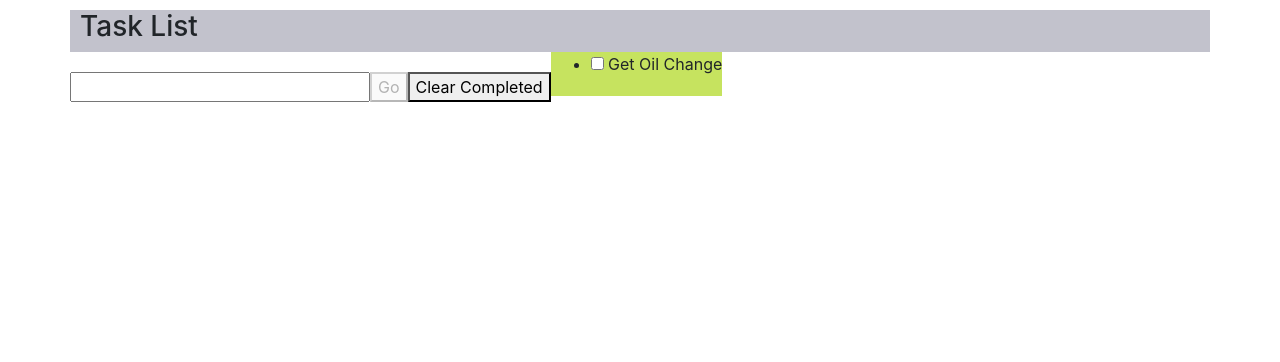
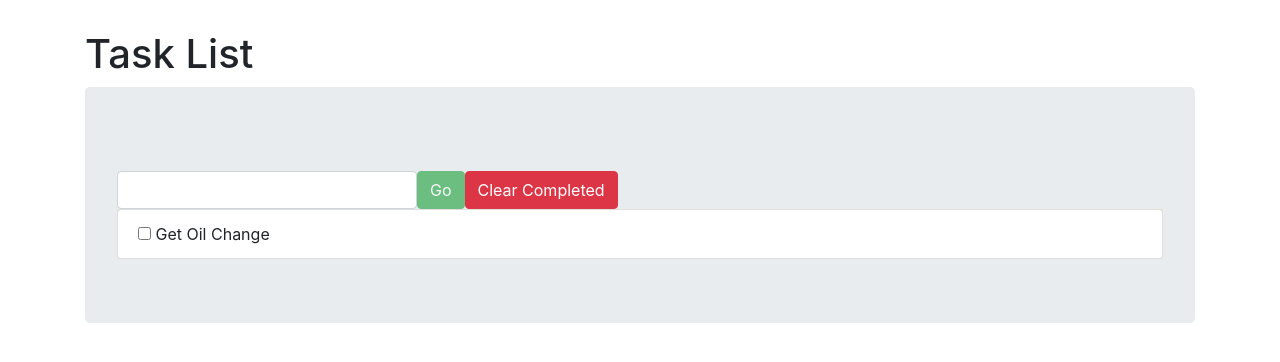
Before and after one commit to felicedeNigris/self-destroy-tasklist, a website: page index.html in a window 1280 px wide. Drawn offline with nearby package versions, Linux system fonts and the light colour scheme.

Commit message:
Added sexy bootstrap styling

```diff
--- a/app/app.js
+++ b/app/app.js
@@ -2,8 +2,8 @@ var ToDo = angular.module('ToDo',['ngRoute']);
 
 
     ToDo.config(['$routeProvider','$locationProvider',function($routeProvider, $locationProvider) {
-      $routeProvider.when('/taskbar_view',{templateUrl:"views/taskbar_view.html"});
-      $routeProvider.otherwise({redirectTo: '/taskbar_view'});
+      $routeProvider.when('/',{templateUrl:"views/taskbar_view.html"});
+      $routeProvider.otherwise({redirectTo: '/'});
       $locationProvider.html5Mode({enabled:true, requireBase: false});
 
     }]);
--- a/assets/css+stylesheets/styles.css
+++ b/assets/css+stylesheets/styles.css
@@ -6,30 +6,20 @@
 
 }
 
-ul>li>.done{
+.done{
   text-decoration: line-through;
   color:purple;
-  background-color:#FF702E;
-
 }
 
-.form-inline{
-  margin-top:100px;
-  margin-bottom:10px;
-}
 
 ul {
   background-color:#C6E35F;
 }
 
-h3{
-  padding-left:10px;
-}
+#currentTasks-bg{
 
-#currentTasks-bg{
-  background-color: #C2C2CC;
-  padding:0px;
-  margin-top:-20px;
+  margin-bottom:1px;
+  width:100%;
 }
 
 #form-border{
--- a/views/taskbar_view.html
+++ b/views/taskbar_view.html
@@ -1,19 +1,24 @@
 <div class="row">
   <div class="col-sm-12" id="currentTasks-bg">
-    <h3>Task List</h3>
+    <h1>Task List</h1>
   </div>
 </div> <!-- end row -->
 <div class="row" ng-controller='todoController'><!-- link todoController wrapper-->
-  <form class="form-inline" name="frm" ng-submit="addTodo()" id="form-border">
-    <input type="text" name="newtodo" ng-model="newtodo" required="" id="inputform" />
-    <button ng-disabled="frm.$invalid">Go</button>
-    <button ng-click="clearCompleted()">Clear Completed</button>
-  </form>
-  <ul>
-    <li ng-repeat="todo in todos">
-      <input type="checkbox" ng-model="todo.done" />
-      <span ng-class="{'done':todo.done}" id="donetask">{{todo.title}}</span><!-- add line-through when task is done-->
-    </li>
-  </ul>
-
-</div><!-- end of todoController -->
+  <div class="col-sm-12">
+    <div class="jumbotron">
+      <form name="frm" ng-submit="addTodo()" id="form-border">
+        <div class="form-inline">
+          <input type="text" class="form-control" name="newtodo" ng-model="newtodo" required="" id="inputform" />
+          <button class="btn btn-success" ng-disabled="frm.$invalid">Go</button>
+          <button class="btn btn-danger" ng-click="clearCompleted()">Clear Completed</button>
+        </div> <!-- end form group -->
+      </form>
+      <ul class="list-group">
+        <li ng-repeat="todo in todos" class="list-group-item" ng-class="inactive" >
+          <input type="checkbox" ng-model="todo.done" ng-click="inactive='list-group-item disabled'"/>
+          <span ng-class="{'done':todo.done}" id="donetask">{{todo.title}}</span><!-- add line-through when task is done-->
+        </li>
+      </ul>
+    </div> <!-- end of jumbotron -->
+  </div><!-- end col-sm-12 -->
+</div><!-- end of 'row' & todoController -->
```
